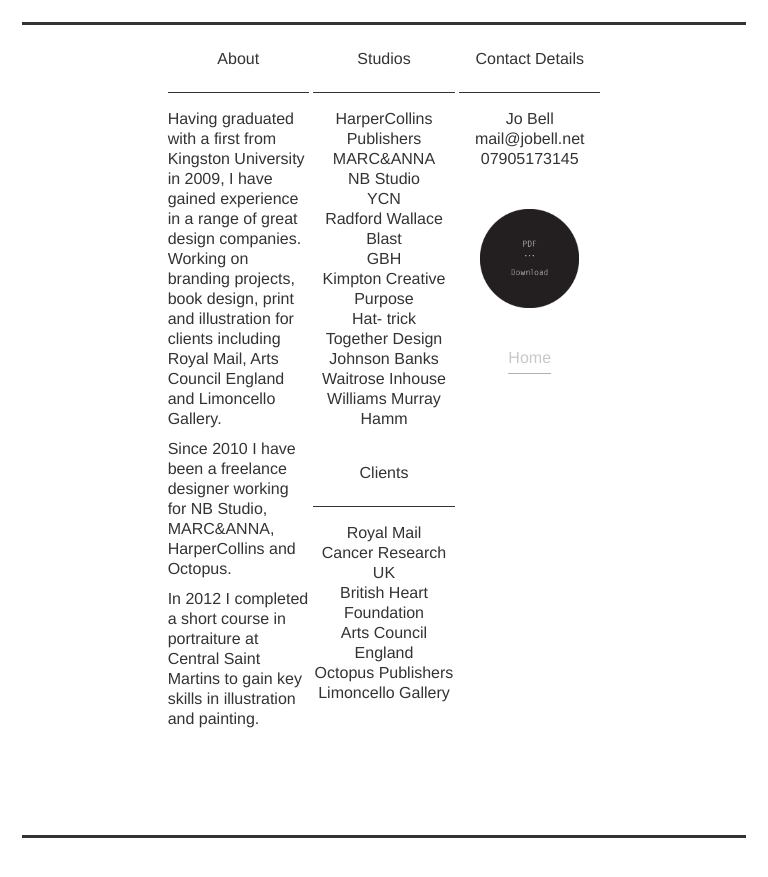
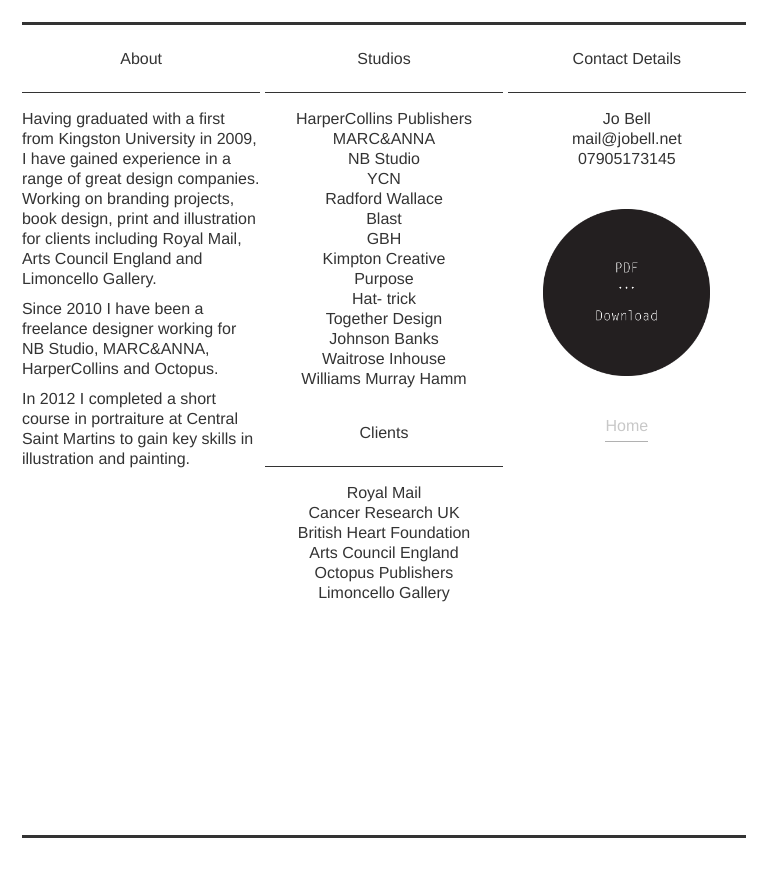
Before and after one commit to jobelldesigns/jobell.net, a Jekyll site: the page about/index.html, which Jekyll copies as it is, in a window 768 px wide. Shown: the top 877 px of the page. Built offline with Jekyll 4.4.1, drawn with Linux system fonts in a browser that asks for light colours; comment, search, counter and statistics services are not loaded.

Commit message:
Add 5 => 3 col transition on small screens for about page

```diff
--- a/css/about.css
+++ b/css/about.css
@@ -90,8 +90,25 @@
     color: #c8c8c8;
 }
 
+/* 3 column grid with no outside margins */
+@media all and (min-width: 768px) and (max-width: 960px) {
 
-/* Mobiles */
+    .spacer {
+        display: none;
+    }
+
+    .col {
+        width: 32.916666667%; /* (316 / 960) * 100 */
+    }
+
+    .contact {
+        margin-right: 0;
+    }
+
+}
+
+
+/* Mobiles - 1 column grid */
 @media all and (max-width: 767px) {
 
     /* Reset heights to be dynamic */
```
